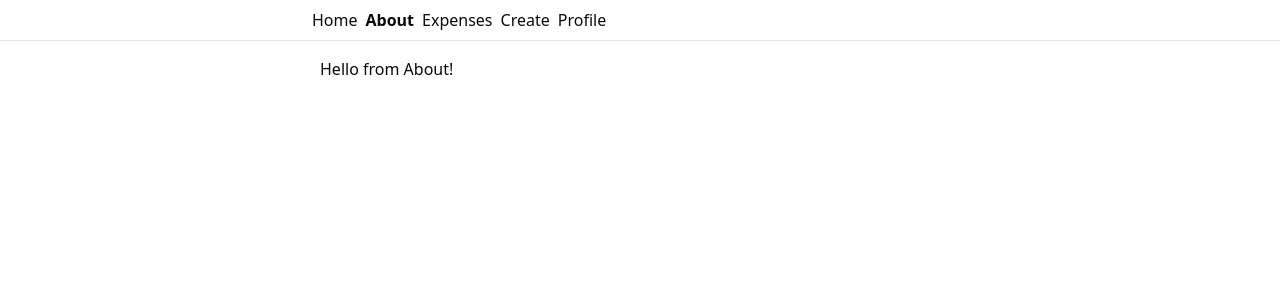
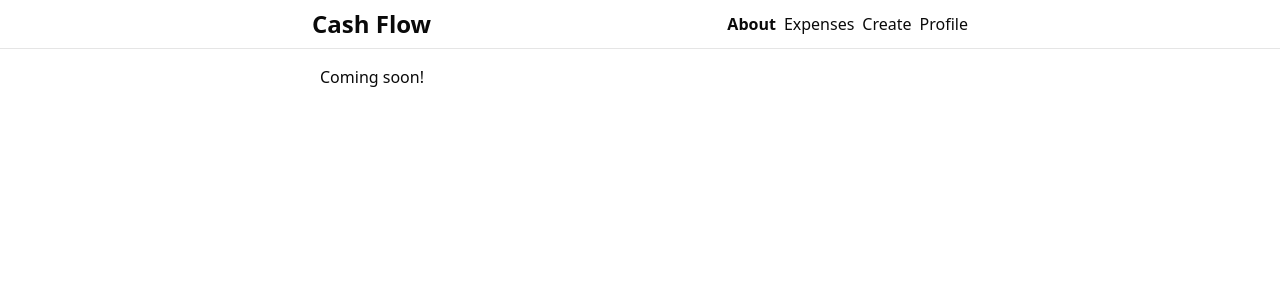
Before and after one commit to bear320/cash-flow, a React (Vite) app in the folder frontend/: page /about in a window 1280 px wide. Shown: the top 300 px of the page. Built offline with nearby package versions, Linux system fonts and the light colour scheme; what hono would draw is missing.

Commit message:
feat: 🎸 Update UI

```diff
--- a/frontend/src/routes/__root.tsx
+++ b/frontend/src/routes/__root.tsx
@@ -9,10 +9,11 @@ interface MyRouterContext {
 export const Route = createRootRouteWithContext<MyRouterContext>()({
   component: () => (
     <>
-      <div className="p-2 flex gap-2 max-w-2xl m-auto">
-        <Link to="/" className="[&.active]:font-bold">
-          Home
-        </Link>{" "}
+      <div className="p-2 flex justify-between max-w-2xl m-auto items-center">
+        <Link to="/">
+          <h1 className="text-2xl font-bold">Cash Flow</h1>
+        </Link>
+        <div className="flex gap-2">
           <Link to="/about" className="[&.active]:font-bold">
             About
           </Link>
@@ -26,6 +27,8 @@ export const Route = createRootRouteWithContext<MyRouterContext>()({
             Profile
           </Link>
         </div>
+      </div>
+
       <hr />
       <div className="p-2 gap-2 max-w-2xl m-auto">
         <Outlet />
--- a/frontend/src/routes/_authenticated.tsx
+++ b/frontend/src/routes/_authenticated.tsx
@@ -1,11 +1,17 @@
 import { createFileRoute, Outlet } from "@tanstack/react-router";
 import { useQueryOptions } from "@/lib/api";
+import { Button } from "@/components/ui/button";
 
 const Login = () => {
   return (
-    <div>
-      <p>You have to login.</p>
-      <a href="/api/auth/login">Login</a>
+    <div className="flex flex-col items-center gap-y-2">
+      <p>You have to login or register.</p>
+      <Button asChild>
+        <a href="/api/auth/login">Login</a>
+      </Button>
+      <Button asChild>
+        <a href="/api/auth/register">Register</a>
+      </Button>
     </div>
   );
 };
--- a/frontend/src/routes/_authenticated/profile.tsx
+++ b/frontend/src/routes/_authenticated/profile.tsx
@@ -1,6 +1,8 @@
 import { createFileRoute } from "@tanstack/react-router";
 import { useQueryOptions } from "@/lib/api";
 import { useQuery } from "@tanstack/react-query";
+import { Avatar, AvatarFallback, AvatarImage } from "@/components/ui/avatar";
+import { Button } from "@/components/ui/button";
 
 const Profile = () => {
   const { isPending, error, data } = useQuery(useQueryOptions);
@@ -15,8 +17,16 @@ const Profile = () => {
 
   return (
     <div className="p-2">
-      <p>Hello {data.user.family_name}</p>
-      <a href="/api/auth/logout">Logout</a>
+      <div className="flex items-center gap-2">
+        <Avatar>
+          {data.user.picture && <AvatarImage src={data.user.picture} alt={data.user.given_name} />}
+          <AvatarFallback>{data.user.given_name}</AvatarFallback>
+        </Avatar>
+        <p>Hello {data.user.family_name}</p>
+      </div>
+      <Button className="my-4" asChild>
+        <a href="/api/auth/logout">Logout</a>
+      </Button>
     </div>
   );
 };
--- a/frontend/src/routes/about.tsx
+++ b/frontend/src/routes/about.tsx
@@ -1,7 +1,7 @@
 import { createFileRoute } from "@tanstack/react-router";
 
 const About = () => {
-  return <div className="p-2">Hello from About!</div>;
+  return <div className="p-2">Coming soon!</div>;
 };
 
 export const Route = createFileRoute("/about")({
```
Lines whose indentation alone changed are shown as unchanged.
